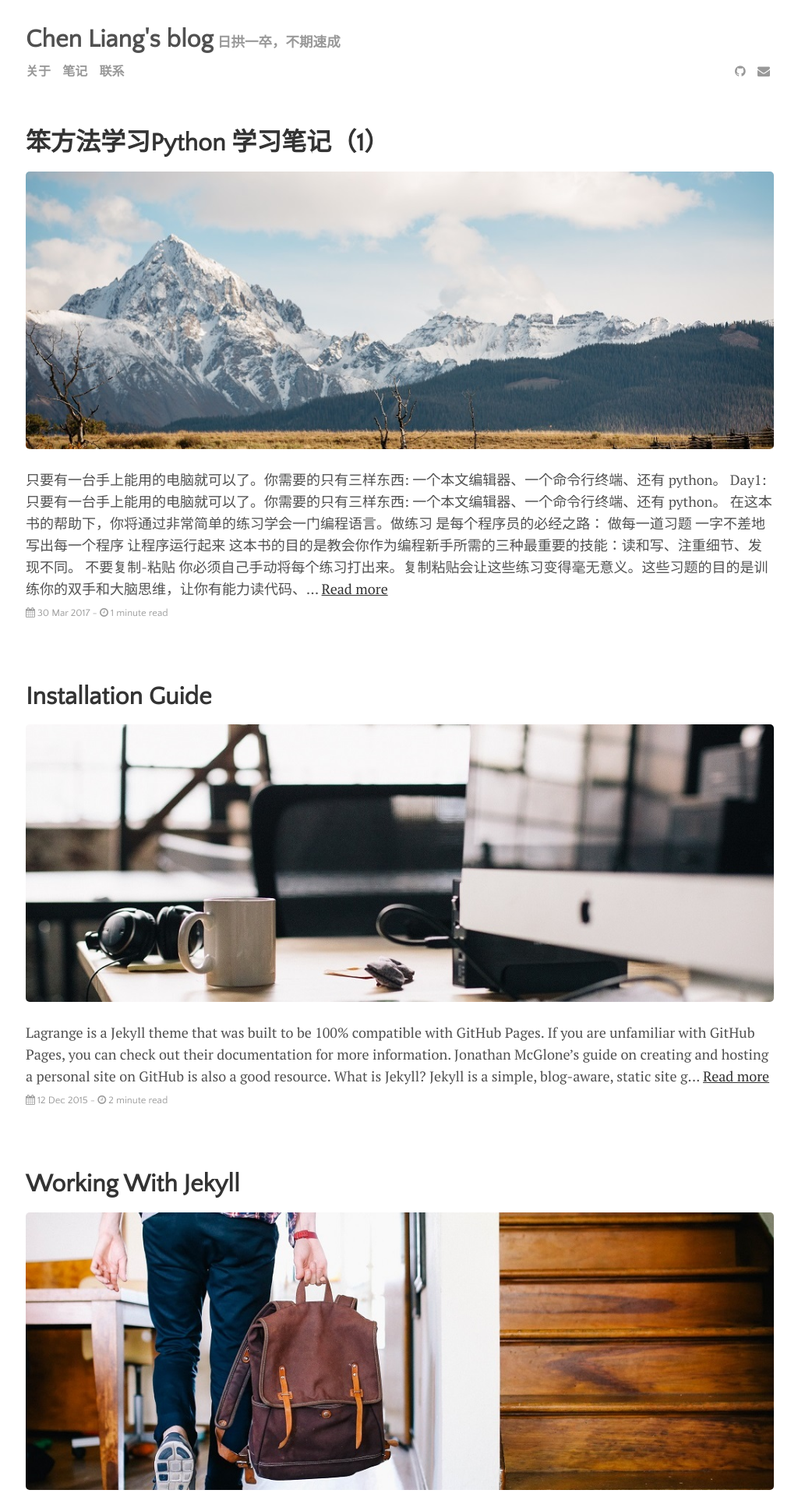
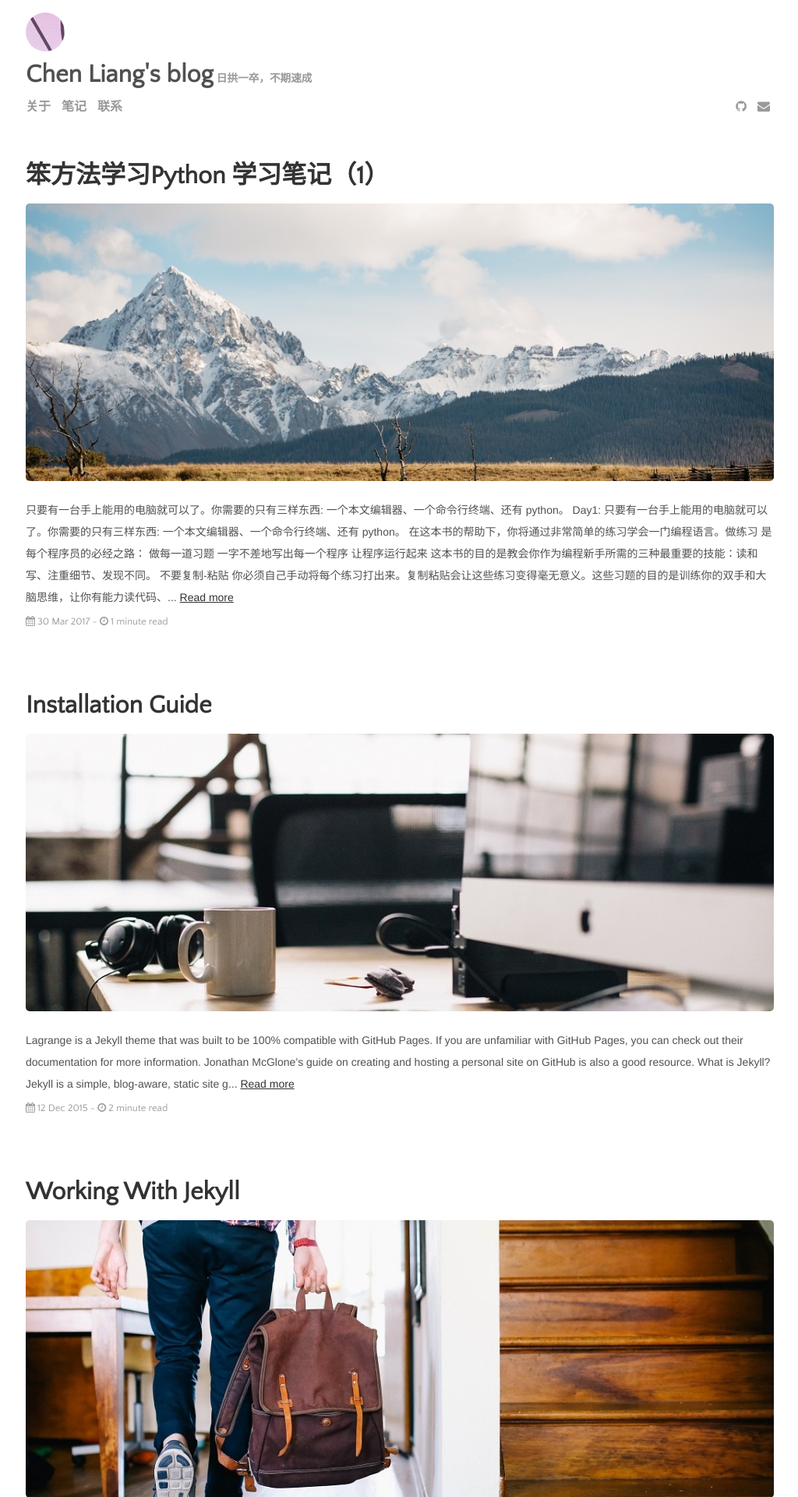
Before and after one commit to chenliangac/chenliangac.github.com, a Jekyll site: the page built from index.html, in a window 1280 px wide. Shown: the top 1920 px of the page at 78% size, without its empty margins (127-1151 px from the left). Built offline with Jekyll 4.4.1, drawn with Linux system fonts in a browser that asks for light colours; nearby versions of some CDN libraries; the list of posts is cut into pages by our own code.

Commit message:
chenliangac.github.com

```diff
--- a/_includes/header.html
+++ b/_includes/header.html
@@ -1,4 +1,5 @@
 <header class="masthead">
+    <div class="head-img"></div>
   <h3 class="masthead-title">
     <a href="{{ site.github.url }}/">{{ site.title }}</a>
     <small class="masthead-subtitle">{{ site.tagline }}</small>
--- a/css/main.css
+++ b/css/main.css
@@ -3,8 +3,8 @@
 */
 
 body {
-    font-family: "PT Serif", Georgia, "Times New Roman", serif, "Helvetica";
-  font-size: 18px;
+    font-family: "Helvetica";
+    font-size: 14px;
   color: #515151;/*#3A3A3A;/*rgba(0,0,0,.8);/*#666;*/
   line-height: 1.75rem;
 }
@@ -120,7 +120,13 @@ blockquote p {
 /*
   Masthead
 */
+.head-img {
+    width: 50px;
+    height: 50px;
+    background: url("../images/head.jpg") no-repeat center;
+    border-radius: 50%;
 
+}
 .masthead {
   padding-top: 0.5rem;
   padding-bottom: 0.5rem;
```
Also changed, not shown: images/head.jpg (added).
